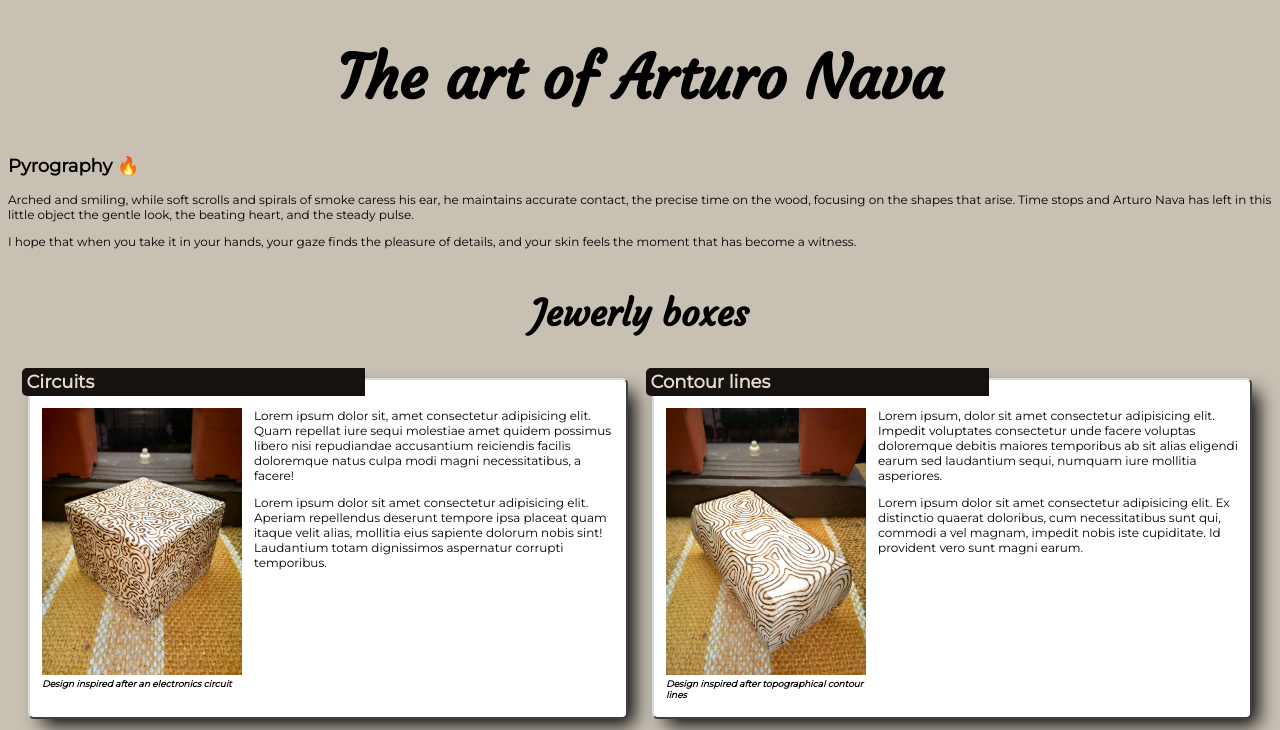
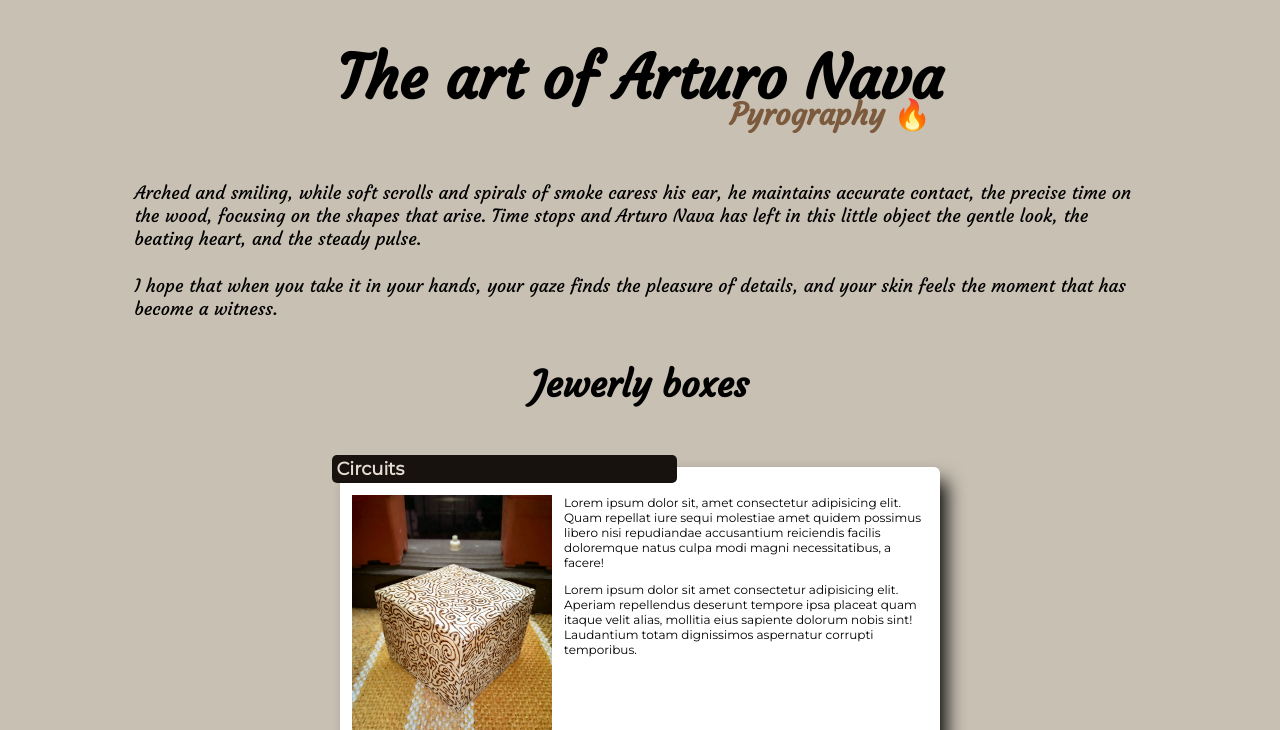
Before and after one commit to oscarnava/Pyrography-catalog, a plain HTML site: page index.html in a window 1280 px wide. Shown: the top 730 px of the page. Drawn offline with Linux system fonts and the light colour scheme.

Commit message:
style: Improve header display

```diff
--- a/styles/sass/styles.sass
+++ b/styles/sass/styles.sass
@@ -18,10 +18,36 @@ html
 body
   background-color: $back-color
 
-h1
+header
   font-family: 'Courgette', cursive
-  font-size: 5rem
-  text-align: center
+  display: flex
+  flex-flow: column
+  align-items: center
+  width: 80%
+  margin: 0 auto
+
+  .title
+    display: inline-flex
+    flex-flow: column
+    margin: 0 auto
+
+  h1
+    font-size: 5rem
+    text-align: center
+    margin-bottom: 0
+    line-height: 1em
+
+  h2
+    color: #7c5a3d
+    font-size: 2.5rem
+    text-align: right
+    padding: 0
+    margin: -1rem 1rem 3rem
+
+  p
+    font-family: 'Courgette', cursive
+    font-size: 1.5rem
+    margin: 1rem auto
 
 .item-family
   display: flex
@@ -41,14 +67,14 @@ h1
     min-width: $item-min-display-width
     max-width: $item-max-display-width
     padding: 0 1rem 1rem
-    margin: 1rem
+    margin: 2.5rem 2rem
     background-color: white
     border-radius: 3 * $item-display-border-width
     box-shadow: 10px 10px 19px -4px rgba(0,0,0,1.0);
-    border-top: solid $item-display-border-width rgba(0,0,0,0.15)
-    border-left: solid $item-display-border-width rgba(0,0,0,0.15)
-    border-right: solid $item-display-border-width rgba(0,0,0,0.75)
-    border-bottom: solid $item-display-border-width rgba(0,0,0,0.75)
+    // border-top: solid $item-display-border-width rgba(0,0,0,0.15)
+    // border-left: solid $item-display-border-width rgba(0,0,0,0.15)
+    // border-right: solid $item-display-border-width rgba(0,0,0,0.75)
+    // border-bottom: solid $item-display-border-width rgba(0,0,0,0.75)
 
     h3
       font-size: 1.5rem
@@ -57,7 +83,7 @@ h1
       width: 60%
       margin: -1rem 1rem 1rem -1.7rem
       padding: 3px 5px
-      border-radius: 5px 0 0 5px
+      border-radius: 5px
 
     figure
       float: left
```
Also changed, not shown: styles/styles.css.
